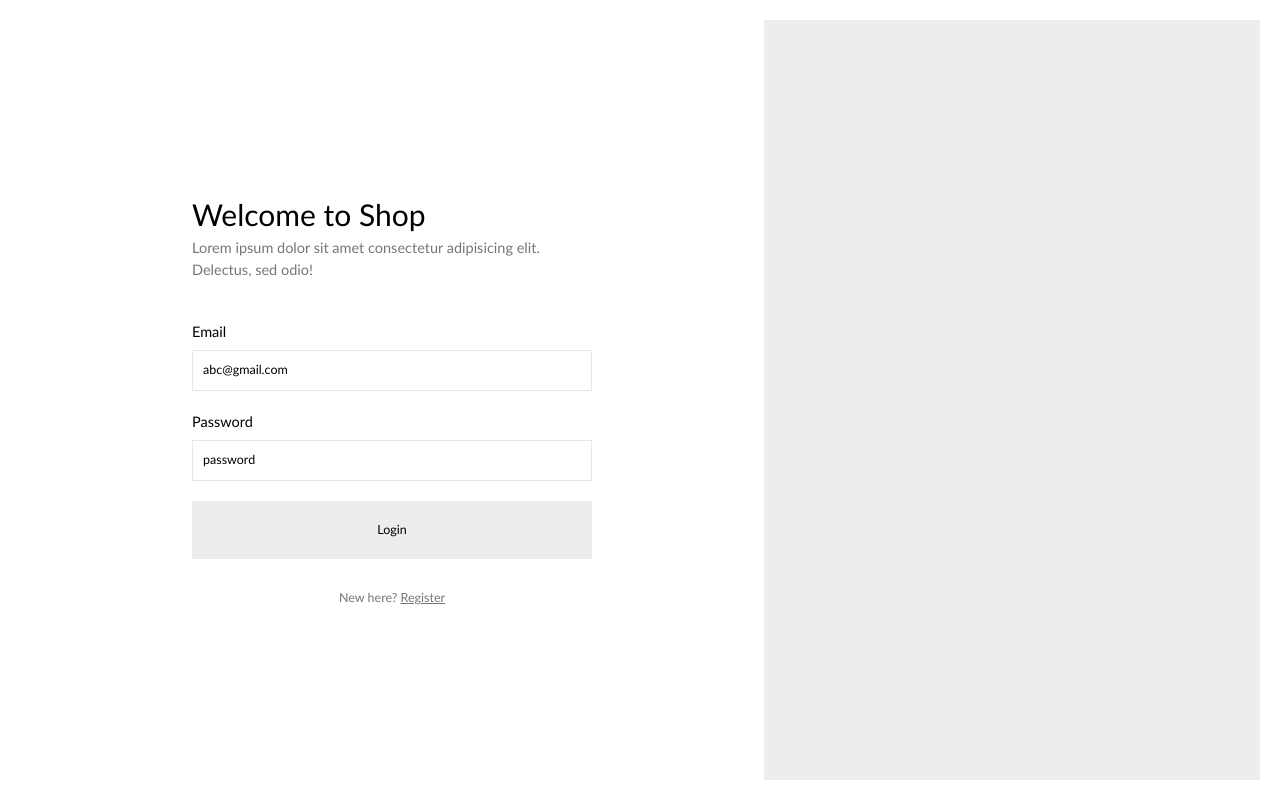
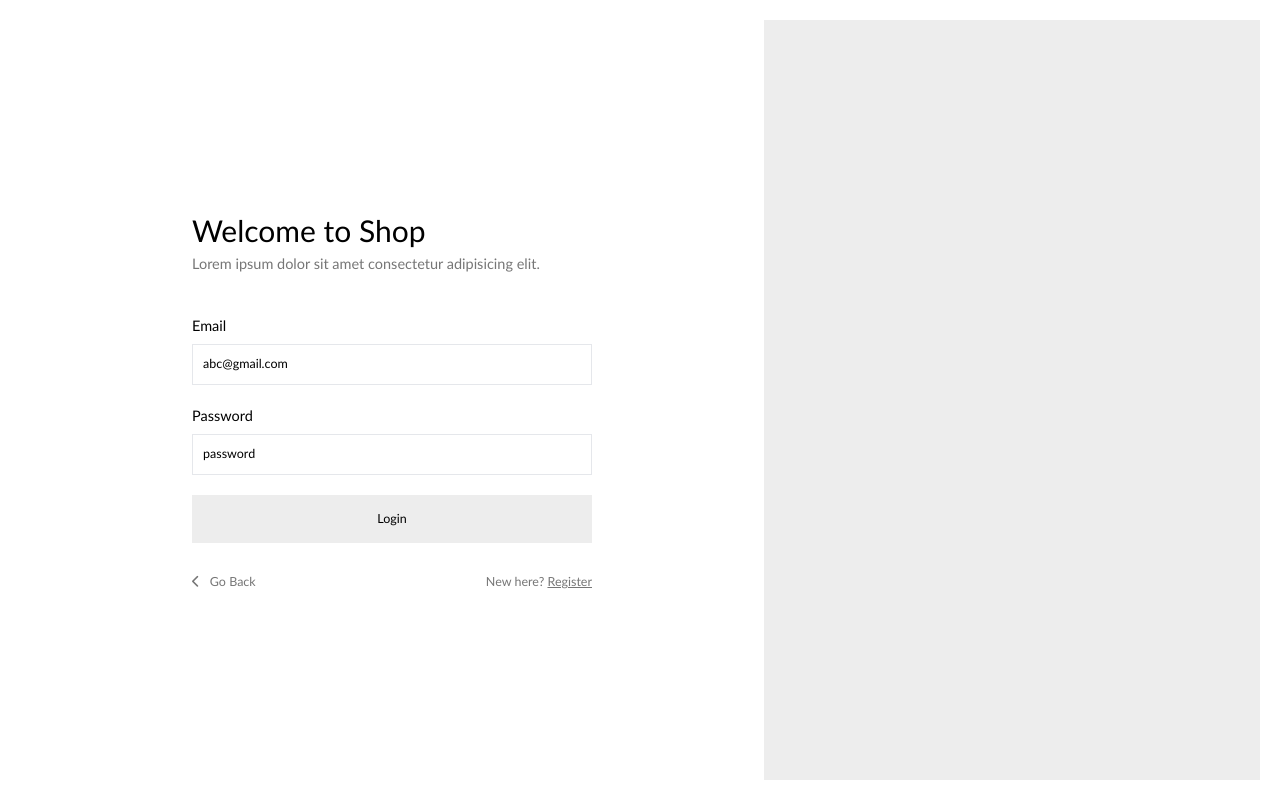
Before and after one commit to YogendraRana/react-ecommerce, a React (Vite) app: page /join in a window 1280 px wide. Built offline with nearby package versions, Linux system fonts and the light colour scheme.

Commit message:
Design improvement

```diff
--- a/src/components/auth/AuthForm.tsx
+++ b/src/components/auth/AuthForm.tsx
@@ -1,10 +1,12 @@
 import { toast } from 'react-hot-toast'
 import { FormEvent, useState } from 'react'
+import { useNavigate } from 'react-router-dom';
 
 
 const AuthForm = () => {
     const [variant, setVariant] = useState('LOGIN');
     const [isLoading, setIsLoading] = useState(false);
+    const navigate = useNavigate();
 
 
     // form states
@@ -62,7 +64,7 @@ const AuthForm = () => {
             >
                 <div className='w-[40rem] mb-[2rem]'>
                     <h1 className='text-[3rem]'>Welcome to Shop</h1>
-                    <p className='text-[1.45rem] text-[#767676]'>Lorem ipsum dolor sit amet consectetur adipisicing elit. Delectus, sed odio!</p>
+                    <p className='text-[1.45rem] text-[#767676]'>Lorem ipsum dolor sit amet consectetur adipisicing elit.</p>
                 </div>
 
                 <label htmlFor="email" className='w-[40rem] text-[1.45rem]'>
@@ -93,12 +95,18 @@ const AuthForm = () => {
                     type="submit"
                     onClick={handleSubmit}
                     disabled={isLoading}
-                    className='w-[40rem] py-[2rem] text-[1.25rem] bg-[#ededed]'
+                    className='w-[40rem] py-[1.5rem] text-[1.25rem] bg-[#ededed]'
                 >
                     Login
                 </button>
 
-                <button type='button' onClick={toggleVariant} className='mt-[1rem] text-[1.25rem] text-[#767676]'>New here? <u>Register</u></button>
+                <div className='w-[40rem] mt-[1rem] flex justify-between'>
+                    <button onClick={() => navigate('/')} type='button' className='text-[1.25rem] text-[#767676]'>
+                        <span className='mr-[1rem]'><i className='fa-solid fa-chevron-left'></i></span>
+                        Go Back</button>
+                    <button type='button' onClick={toggleVariant} className='text-[1.25rem] text-[#767676]'>New here? <u>Register</u></button>
+                </div>
+
             </form>
 
 
@@ -111,7 +119,7 @@ const AuthForm = () => {
             >
                 <div className='w-[40rem] mb-[2rem]'>
                     <h1 className='text-[3rem]'>Welcome to Shop</h1>
-                    <p className='text-[1.45rem] text-[#767676]'>Lorem ipsum dolor sit amet consectetur adipisicing elit. Delectus, sed odio!</p>
+                    <p className='text-[1.45rem] text-[#767676]'>Lorem ipsum dolor sit amet consectetur adipisicing elit.</p>
                 </div>
 
                 <label htmlFor="name" className='w-[40rem] text-[1.45rem]'>
@@ -152,12 +160,17 @@ const AuthForm = () => {
                     type="submit"
                     onClick={handleSubmit}
                     disabled={isLoading}
-                    className='w-[40rem] py-[2rem] text-[1.25rem] bg-[#ededed]'
+                    className='w-[40rem] py-[1.5rem] text-[1.25rem] bg-[#ededed]'
                 >
                     Register
                 </button>
 
-                <button type='button' onClick={toggleVariant} className='mt-[1rem] text-[1.25rem] text-[#767676]'>Have an account? <u>Login</u></button>
+                <div className='w-[40rem] mt-[1rem] flex justify-between'>
+                    <button onClick={() => navigate('/')} type='button' className='text-[1.25rem] text-[#767676]'>
+                        <span className='mr-[1rem]'><i className='fa-solid fa-chevron-left'></i></span>
+                        Go Back</button>
+                    <button type='button' onClick={toggleVariant} className='text-[1.25rem] text-[#767676]'>Have an account? <u>Login</u></button>
+                </div>
             </form>
 
             <div className={`
--- a/src/components/checkout/Checkout.tsx
+++ b/src/components/checkout/Checkout.tsx
@@ -2,7 +2,15 @@ import { Link } from 'react-router-dom';
 import Divider from '../utils/Space';
 import Footer from '../layout/Footer';
 
+// import store
+import { useCartStore } from '../../store/cartStore';
+import toast from 'react-hot-toast';
+
 const Checkout = () => {
+
+    const cart_items = useCartStore(state => state.cart_items);
+    const grand_total = cart_items.reduce((acc, item) => acc + item.price * item.quantity, 0);
+    const shipping_fee = grand_total > 1000 ? 0 : 100;
 
     return (
         <>
@@ -13,6 +21,8 @@ const Checkout = () => {
                         <Link to='/'>Home</Link>
                         <span className='mx-[1rem]'>.</span>
                         <span>Checkout</span>
+                        <span className='mx-[1rem]'>.</span>
+                        <button onClick={() => window.history.back()}>Back</button>
                     </div>
                 </div>
 
@@ -105,12 +115,12 @@ const Checkout = () => {
                     <div className='grid grid-cols-3 gap-[1rem]'>
                         <label>
                             <h2 className='text-[1.5rem] text-[#24252a]'>Order Total</h2>
-                            <input value={22000} disabled className='w-[100%] p-[1rem] text-[1.25rem] border rounded-[0.5rem] placeholder:text-[1.25rem]' />
+                            <input value={`Rs ${grand_total}`} disabled className='w-[100%] p-[1rem] text-[1.25rem] border rounded-[0.5rem] placeholder:text-[1.25rem]' />
                         </label>
 
                         <label>
                             <h2 className='text-[1.5rem] text-[#24252a]'>Shipping Fee</h2>
-                            <input value={100} disabled className='w-[100%] p-[1rem] text-[1.25rem] border rounded-[0.5rem] placeholder:text-[1.25rem]' />
+                            <input value={`Rs ${shipping_fee}`} disabled className='w-[100%] p-[1rem] text-[1.25rem] border rounded-[0.5rem] placeholder:text-[1.25rem]' />
                         </label>
 
                         <label>
@@ -122,11 +132,17 @@ const Checkout = () => {
                     <Divider />
 
                     <div className='pt-[2rem] flex gap-[1rem] justify-end border-t'>
-                        <button className='py-[1.25rem] w-[12.5rem] cursor-pointer rounded-[0.5rem] text-[1.25rem] text-black bg-[#ededed] duration-300'>
+                        <button
+                            onClick={() => toast.error('Order cancelled')}
+                            className='py-[1.25rem] w-[12.5rem] cursor-pointer rounded-[0.5rem] text-[1.25rem] text-black bg-[#ededed] duration-300'
+                        >
                             <i className="fa-solid fa-xmark"></i>
                             <span className='ml-[1rem]'>Cancel Order</span>
                         </button>
-                        <button className='py-[1.25rem] w-[12.5rem] cursor-pointer rounded-[0.5rem] text-[1.25rem] text-white bg-[#24252a] duration-300'>
+                        <button
+                            onClick={() => toast.success('Order placed successfully')}
+                            className='py-[1.25rem] w-[12.5rem] cursor-pointer rounded-[0.5rem] text-[1.25rem] text-white bg-[#24252a] duration-300'
+                        >
                             <i className="fa-solid fa-list-check"></i>
                             <span className='ml-[1rem]'>Place Order</span>
                         </button>
--- a/src/components/layout/Banner.tsx
+++ b/src/components/layout/Banner.tsx
@@ -1,14 +1,17 @@
 import { useState } from "react";
+import toast from "react-hot-toast";
 import { motion } from "framer-motion";
 
 // import data
 import data from "../../data/data";
+const banner_data = data.slice(0, 3);
+
+// import store
 import { useCartStore } from "../../store/cartStore";
 
 const Banner = () => {
     const [activeIndex, setActiveIndex] = useState(0);
 
-    const banner_data = data.slice(0, 3);
 
     const cart_items = useCartStore(state => state.cart_items);
     const addToCart = useCartStore(state => state.addToCart);
@@ -66,8 +69,10 @@ const Banner = () => {
                         onClick={() => {
                             if (cart_items.find(i => i.id === data[activeIndex].id)) {
                                 removeFromCart(data[activeIndex].id)
+                                toast.error("Removed from cart.");
                             } else {
                                 addToCart(cartItem)
+                                toast.success("Added to cart.");
                             }
                         }}
                         className="h-[4.5rem] w-[4.5rem] py-[1rem] text-[1.5rem] border border-[#b2beb5] duration-300"
--- a/src/components/layout/Recommendation.tsx
+++ b/src/components/layout/Recommendation.tsx
@@ -32,7 +32,7 @@ const Recommendation = () => {
                             <li key={index}>
                                 <button
                                     onClick={() => handleMenuClick(menu)}
-                                    className={`mb-[2rem] text-[3rem] duration-300 ${menu === recommendation ? "text-black" : "text-[#b2beb5] "}`}
+                                    className={`mb-[2rem] text-[3rem] font-bold duration-300 ${menu === recommendation ? "text-black" : "text-[#b2beb5] "}`}
                                 >
                                     {menu}
                                 </button>
--- a/src/components/products/Products.tsx
+++ b/src/components/products/Products.tsx
@@ -1,14 +1,14 @@
 import React from "react"
 
 // import components
+import Filter from "./Filter"
 import Card from "../utils/Card"
+import Space from "../utils/Space"
 import Navbar from "../layout/Navbar"
 import Footer from "../layout/Footer"
 
 // import data
 import data from "../../data/data"
-import Filter from "./Filter"
-import Space from "../utils/Space"
 
 // props type
 type ProductsProp = {
--- a/src/components/utils/Card.tsx
+++ b/src/components/utils/Card.tsx
@@ -69,7 +69,7 @@ const Card = ({ item }: { item: ItemType }) => {
                                 onClick={() => {
                                     if (cart_items.find(i => i.id === item.id)) {
                                         removeFromCart(item.id)
-                                        toast.success("Removed from cart.");
+                                        toast.error("Removed from cart.");
                                     } else {
                                         addToCart(cartItem)
                                         toast.success("Added to cart.");
```
Also changed, not shown: src/components/detail/ProductDetail.tsx (+14 -10 lines).
